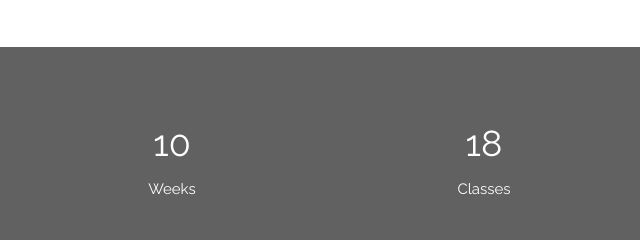
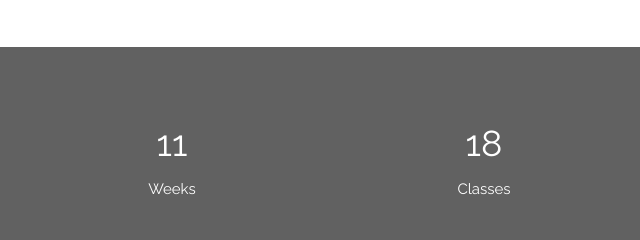
Before and after one commit to Elhameed/The_Invincibles, a plain HTML site: page index.html in a window 1280 px wide. Shown: the part 4020-4260 px from the top of the page, 0-640 px from the left. Drawn offline with Linux system fonts and the light colour scheme.

Commit message:
updated weeks

```diff
--- a/index.html
+++ b/index.html
@@ -248,7 +248,7 @@
   <!-- Promo Section "Statistics" -->
   <div class="invincible-container invincible-row invincible-center invincible-dark-grey invincible-padding-64">
     <div class="invincible-quarter">
-      <span class="invincible-xxlarge">10</span>
+      <span class="invincible-xxlarge">11</span>
       <br>Weeks
     </div>
     <div class="invincible-quarter">
```
